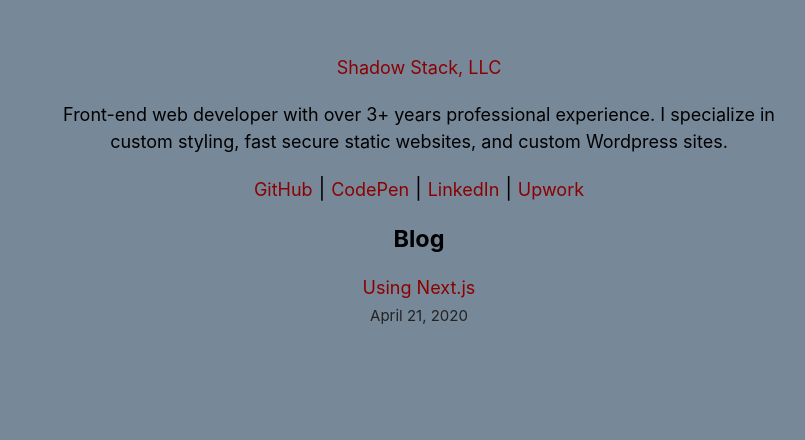
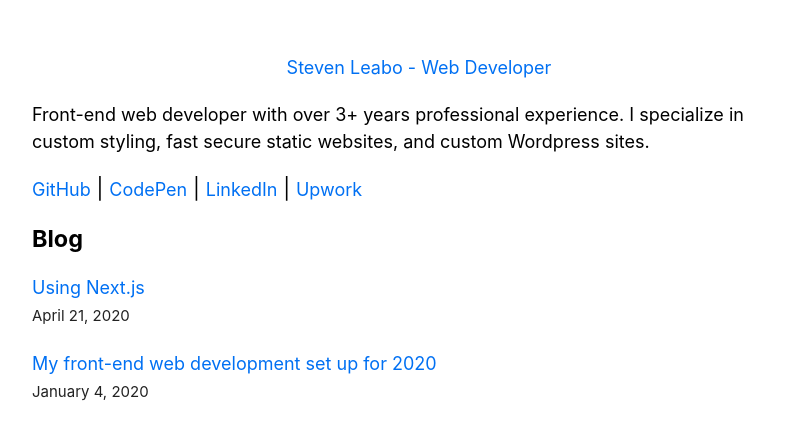
Before and after one commit to leabs/next-js-tutorial, a Next.js app: page / in a window 1280 px wide. Shown: the top 440 px of the page, without its empty margins (221-1026 px from the left). Built offline with nearby package versions, Linux system fonts and the light colour scheme.

Commit message:
adding posts, adjusting title

```diff
--- a/components/layout.js
+++ b/components/layout.js
@@ -3,8 +3,8 @@
 import utilStyles from '../styles/utils.module.css'
 import Link from 'next/link'
 
-const name = 'Shadow Stack, LLC'
-export const siteTitle = 'Shadow Stack, LLC'
+const name = 'Steven Leabo - Web Developer'
+export const siteTitle = 'Steven Leabo - Web Developer'
 
 export default function Layout({ children, home }) {
   return (
@@ -13,7 +13,7 @@
         <link rel="icon" href="/favicon.ico" />
         <meta
           name="description"
-          content=" Landing Page for Shadow Stack, LLC"
+          content=" Landing Page for Steven Leabo - Web Developer"
         />
         <meta
           property="og:image"
@@ -24,12 +24,19 @@
         <meta name="og:title" content={siteTitle} />
         <meta name="twitter:card" content="summary_large_image" />
       </Head>
+      {!home && (
+        <div className={styles.backToHome}>
+          <Link href="/">
+            <a>← Back to home</a>
+          </Link>
+        </div>
+      )}
       <header className={styles.header}>
         {home ? (
           <>
             <Link href="/">
               <a>
-              Shadow Stack, LLC
+              Steven Leabo - Web Developer
               </a>
             </Link>
 
@@ -38,7 +45,7 @@
           <>
             <Link href="/">
               <a>
-              Shadow Stack, LLC
+              Steven Leabo - Web Developer
               </a>
             </Link>
 
@@ -46,13 +53,7 @@
         )}
       </header>
       <main>{children}</main>
-      {!home && (
-        <div className={styles.backToHome}>
-          <Link href="/">
-            <a>← Back to home</a>
-          </Link>
-        </div>
-      )}
+
     </div>
   )
 }
--- a/pages/index.js
+++ b/pages/index.js
@@ -21,14 +21,10 @@
         <title>{siteTitle}</title>
       </Head>
       <section className={utilStyles.headingMd}>
-
         <p>
         Front-end web developer with over 3+ years professional experience. I specialize in custom styling, fast secure static websites, and custom Wordpress sites.
-
         </p>
-
         <div className={utilStyles.socialLinks}>
-
       <a href="https://github.com/leabs" target="_blank" class="has-text-primary">GitHub</a>
         <span> | </span>
         <a href="https://codepen.io/leab" target="_blank" class="has-text-primary">CodePen</a>
@@ -37,7 +33,6 @@
         <span> | </span>
         <a href="https://www.upwork.com/o/profiles/users/~011442e16729fe0928/" target="_blank" class="has-text-primary">Upwork</a>
         </div>
-
       </section>
 
       <section className={`${utilStyles.headingMd} ${utilStyles.padding1px}`}>
--- /dev/null
+++ b/posts/2020-01-04-my-2020-setup.md
@@ -0,0 +1,34 @@
+---
+layout: post
+title: My front-end web development set up for 2020
+category: Web Development
+date: "2020-01-04"
+---
+
+I have been doing front-end work as a full-time job for over 3 years. I started with an internship type job at a large space and defense company to redo their company website. Since then a segment of that company split off and I have been the main front-end person ever since (over 2 years).
+
+My daily tasks can include adding custom sections or content to our company website (which is a custom Wordpress theme that I built from scratch), adding content to our documentation website (which uses Jekyll which was also built from the ground up), to various marketing tasks and analytics tasks. I also help out with building front-end widgets and templates for our software (an internet of things app and web-app) which is built on custom css and handlebars templates.
+
+I’m leaving a few items off the list that are no brainers. Adobe apps for front-end is a no brainer, you’re going to be using the CC apps. Same goes for stuff like Homebrew and Node. These go without saying and are in some ways prerequisites to getting a development environment going.
+
+1. IDE (<a href="https://www.sublimetext.com/" target="_blank">Sublime Text</a>) - For IDE I find myself using Sublime text whenever I can. It’s lightweight and fast. There are packages but they aren’t as deep as some found on VSCode or Jetbrains software, but I don’t need those things all the time. For most of what I do (adding a new header file for wordpress, new layout in jekyll, new template in handlebars) Sublime is fine. If I am working on something more complex like a Node app we use to track our software’s metrics I will use VSCode to make sure linting is golden and I don’t break anything (and nothing fails CircleCI).
+
+2. OS (macOS) - I never used macOS before I went to school for web development. There I learned to make directories, ssh into servers, copy things over, etc. While this translates well to linux it does not translate to windows, so Windows development for me is still not super smooth (even with linux kernel support things always seem to go wrong). The majority of the reason I develop on mac is because that is how I learned, which leads me to my next item…
+
+3. Git client (<a href="https://desktop.github.com/" target="_blank">GitHub Desktop</a>) - Git with a GUI. I have always done it this way. Even thought I can do basic commands in the terminal I always feel like the GUI is so much more intuitive because that is how I started to use git at my first internship. I was using git to store my projects before that gig but it was just bulk pulls to master since I wasn’t working on a team and was yet to understand the importance of breaking issues up into their own branch. Git Tower is a great alternative that I used for awhile but it’s expensive at $70 a year.
+
+4. Project Management (<a href="https://www.atlassian.com/software/jira" target="_blank">Jira</a> and <a href="https://asana.com/" target="_blank">Asana</a>) - For task tracking we use Jira for the engineering / software side and Asana for marketing tasks. There are reasons we break them up but what it boils down to is sprints and stories make sense for engineering, and simple task lists in groups make sense for marketing and communications.
+
+5. Terminal (<a href="https://iterm2.com/" target="_blank">iTerm 2</a>) - There are plenty of reasons to use iTerm 2 over the default mac terminal or even one in VSCode. It boils down to customization. Not just how the terminal looks but how it works. It’s free and it’s great, you have nothing to lose. Once you use it you won’t go back.
+
+6. Password manager (<a href="https://1password.com/" target="_blank">1Password</a> and <a href="https://www.lastpass.com/" target="_blank">LastPass</a>) - I have a personal 1Password account and my work uses LastPass. They both do the job and can sync passwords on your pc and mobile phone.
+
+7. File Transfer (<a href="https://www.panic.com/transmit/" target="_blank">Transmit 5</a>) - This is the best file sync software I have used and is well worth the one time license fee. It can connect to remote servers, or cloud storage services like Box and DropBox, or local storage on your network. You can set file rules, transfer rules, and general customization.
+
+8. Local Development Environment (<a href="https://www.mamp.info/en/" target="_blank">MAMP</a>) - MAMP works for what I do with Wordpress. Building custom Wordpress themes is not possible without building locally, and the free version does everything I need. I have started playing around with Docker but would still use MAMP right now as I know it better than Docker currently.
+
+9. API Client (<a href="https://www.getpostman.com/" target="_blank">Postman</a>) - While this isn’t something I use everyday it does make GET and POST requests a breeze in APIs. When I use this I am getting requests from out custom node app which uses a replica of our DB for metric queries. In other words this lets you see what data you get from the API locally.
+
+10. Secure Tunnel (<a href="https://ngrok.com/" target="_blank">ngrok</a>) - Sometimes I need to build something locally and share it with a co-worker for feed back. Ngrok is a tool that takes a local port on your machine and makes a public tunnel to it so people outside your network can view the content. This is extremely helpful for those working remotely like I often do.
+
+Some software that is smaller but I still use often: Alfred 3 (fast search and automation), CopyClip (clipboard history), Oh My Zsh (zsh config, makes life in iTerm 2 even easier),Robo 3T (Mongo DB GUI), SnippetsLab (Snippet library and copy/paste).
--- a/styles/global.css
+++ b/styles/global.css
@@ -2,11 +2,10 @@
 body {
   padding: 0;
   margin: 0;
-  font-family: -apple-system, BlinkMacSystemFont, Segoe UI, Roboto, Oxygen, Ubuntu,
-    Cantarell, Fira Sans, Droid Sans, Helvetica Neue, sans-serif;
+  font-family: -apple-system, BlinkMacSystemFont, Segoe UI, Roboto, Oxygen,
+    Ubuntu, Cantarell, Fira Sans, Droid Sans, Helvetica Neue, sans-serif;
   line-height: 1.6;
   font-size: 18px;
-  background:lightslategray;
 }
 
 * {
@@ -14,10 +13,11 @@
 }
 
 a {
-  color: darkred;
+  color: #0070f3;
   text-decoration: none;
-  font-size:18px;
-  font-family: -apple-system,BlinkMacSystemFont,Segoe UI,Roboto,Oxygen,Ubuntu,Cantarell,Fira Sans,Droid Sans,Helvetica Neue,sans-serif;
+  font-size: 18px;
+  font-family: -apple-system, BlinkMacSystemFont, Segoe UI, Roboto, Oxygen,
+    Ubuntu, Cantarell, Fira Sans, Droid Sans, Helvetica Neue, sans-serif;
 }
 
 a:hover {
@@ -28,11 +28,13 @@
   max-width: 100%;
   display: block;
 }
-p{
-  font-size:18px;
-  font-family: -apple-system,BlinkMacSystemFont,Segoe UI,Roboto,Oxygen,Ubuntu,Cantarell,Fira Sans,Droid Sans,Helvetica Neue,sans-serif;
+p {
+  font-size: 18px;
+  font-family: -apple-system, BlinkMacSystemFont, Segoe UI, Roboto, Oxygen,
+    Ubuntu, Cantarell, Fira Sans, Droid Sans, Helvetica Neue, sans-serif;
 }
-li{
-  font-size:18px;
-  font-family: -apple-system,BlinkMacSystemFont,Segoe UI,Roboto,Oxygen,Ubuntu,Cantarell,Fira Sans,Droid Sans,Helvetica Neue,sans-serif;
+li {
+  font-size: 18px;
+  font-family: -apple-system, BlinkMacSystemFont, Segoe UI, Roboto, Oxygen,
+    Ubuntu, Cantarell, Fira Sans, Droid Sans, Helvetica Neue, sans-serif;
 }
--- a/styles/utils.module.css
+++ b/styles/utils.module.css
@@ -4,8 +4,8 @@
   font-weight: 800;
   letter-spacing: -0.05rem;
   margin: 1rem 0;
-  font-family: -apple-system, BlinkMacSystemFont, Segoe UI, Roboto, Oxygen, Ubuntu,
-    Cantarell, Fira Sans, Droid Sans, Helvetica Neue, sans-serif;
+  font-family: -apple-system, BlinkMacSystemFont, Segoe UI, Roboto, Oxygen,
+    Ubuntu, Cantarell, Fira Sans, Droid Sans, Helvetica Neue, sans-serif;
 }
 
 .headingXl {
@@ -14,24 +14,23 @@
   font-weight: 800;
   letter-spacing: -0.05rem;
   margin: 1rem 0;
-  font-family: -apple-system, BlinkMacSystemFont, Segoe UI, Roboto, Oxygen, Ubuntu,
-    Cantarell, Fira Sans, Droid Sans, Helvetica Neue, sans-serif;
+  font-family: -apple-system, BlinkMacSystemFont, Segoe UI, Roboto, Oxygen,
+    Ubuntu, Cantarell, Fira Sans, Droid Sans, Helvetica Neue, sans-serif;
 }
 
 .headingLg {
   font-size: 1.3rem;
   line-height: 1.4;
   margin: 1rem 0;
-  font-family: -apple-system, BlinkMacSystemFont, Segoe UI, Roboto, Oxygen, Ubuntu,
-    Cantarell, Fira Sans, Droid Sans, Helvetica Neue, sans-serif;
+  font-family: -apple-system, BlinkMacSystemFont, Segoe UI, Roboto, Oxygen,
+    Ubuntu, Cantarell, Fira Sans, Droid Sans, Helvetica Neue, sans-serif;
 }
 
 .headingMd {
   font-size: 1.15rem;
   line-height: 1.5;
-  font-family: -apple-system, BlinkMacSystemFont, Segoe UI, Roboto, Oxygen, Ubuntu,
-    Cantarell, Fira Sans, Droid Sans, Helvetica Neue, sans-serif;
-    text-align: center;
+  font-family: -apple-system, BlinkMacSystemFont, Segoe UI, Roboto, Oxygen,
+    Ubuntu, Cantarell, Fira Sans, Droid Sans, Helvetica Neue, sans-serif;
 }
 
 .borderCircle {
```
